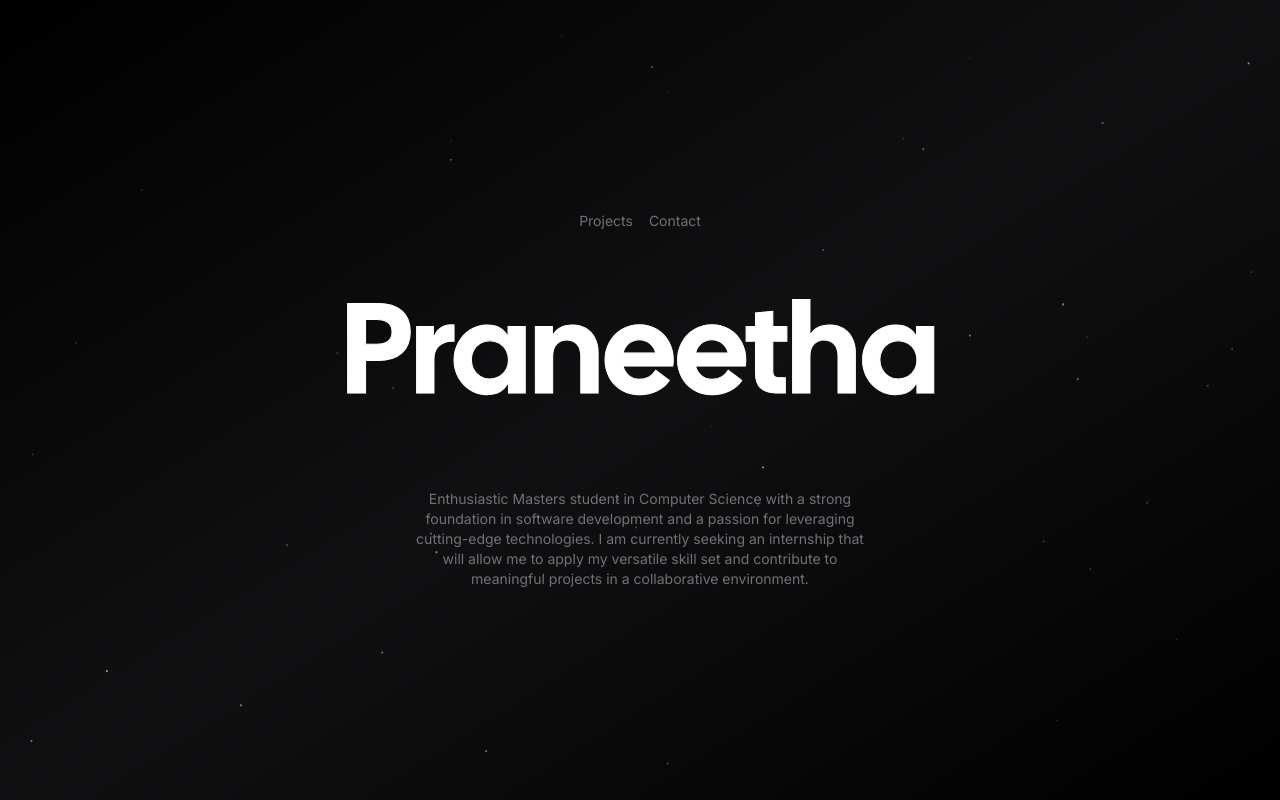
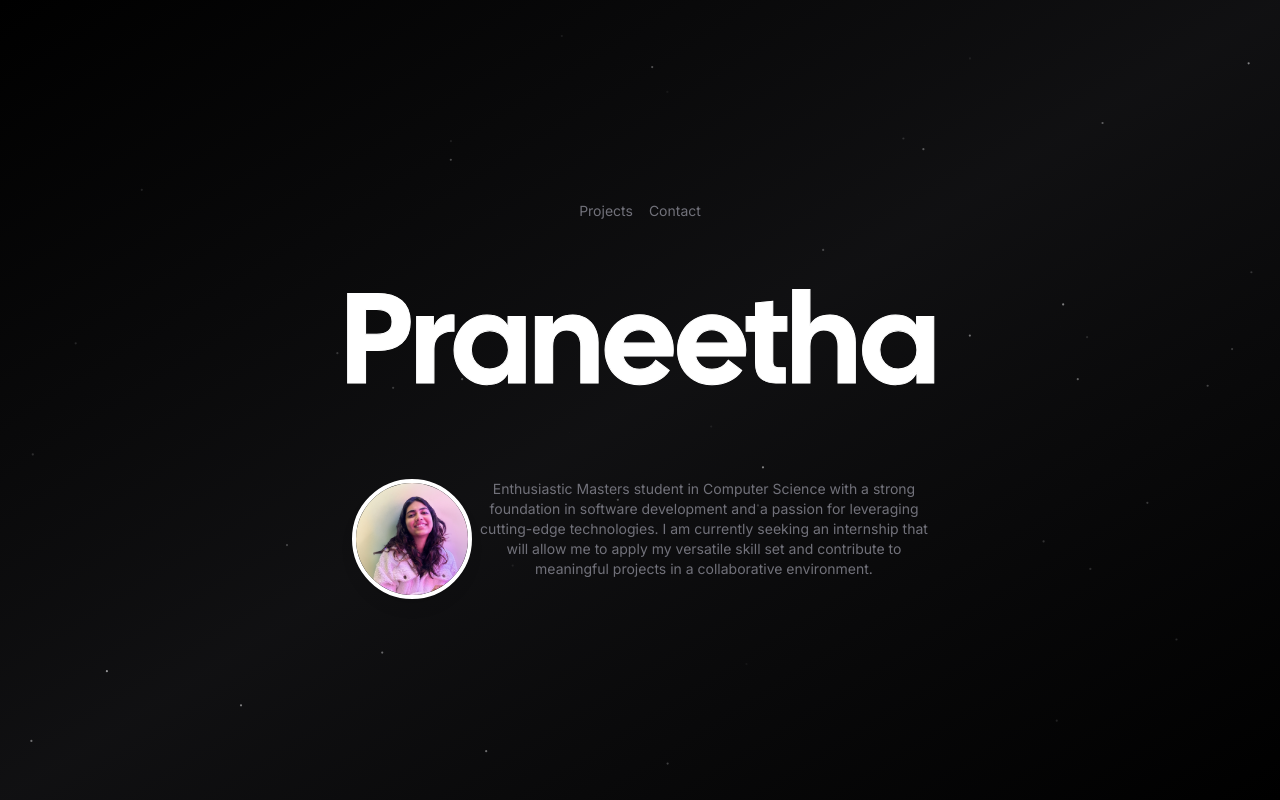
Before and after one commit to Praneetha35/my-digital-showcase, a Next.js app: page / in a window 1280 px wide. Built offline with nearby package versions, Linux system fonts and the light colour scheme; no server answers; what tailwindcss-debug-screens would draw is missing.

Commit message:
Added Profile image and modified Linkedin Logo

```diff
--- a/app/contact/page.tsx
+++ b/app/contact/page.tsx
@@ -1,5 +1,5 @@
 "use client";
-import { Github, Mail, Twitter } from "lucide-react";
+import { Github, Twitter, Linkedin } from "lucide-react";
 import Link from "next/link";
 import { Navigation } from "../components/nav";
 import { Card } from "../components/card";
@@ -12,7 +12,7 @@ const socials = [
     handle: "@praneethacp35",
   },
   {
-    icon: <Mail size={20} />,
+    icon: <Linkedin size={20} />,
     href: "https://www.linkedin.com/in/praneethachandraprakash",
     label: "LinkedIn",
     handle: "Praneetha C",
--- a/app/page.tsx
+++ b/app/page.tsx
@@ -1,6 +1,7 @@
 import Link from "next/link";
 import React from "react";
 import Particles from "./components/particles";
+import Image from "next/image";
 
 const navigation = [
   { name: "Projects", href: "/projects" },
@@ -33,7 +34,14 @@ export default function Home() {
       </h1>
 
       <div className="hidden w-screen h-px animate-glow md:block animate-fade-right bg-gradient-to-r from-zinc-300/0 via-zinc-300/50 to-zinc-300/0" />
-      <div className="my-16 text-center animate-fade-in">
+      <div className="my-16 text-center animate-fade-in flex">
+        <Image
+          className="mr-2 rounded-full border-4 border-solid border-white shadow-lg hover:scale-150 transition-transform duration-300 transform-gpu hover:-rotate-6 hover:shadow-xl hover:grayscale-50 hover:brightness-110 hover:border-transparent transition-all"
+          src="/cropped.png"
+          width={120}
+          height={120}
+          alt="Picture of the author"
+        />
         <h2 className="text-sm text-zinc-500 flex justify-center max-w-sm md:max-w-md">
           Enthusiastic Masters student in Computer Science with a strong
           foundation in software development and a passion for leveraging
--- a/global.css
+++ b/global.css
@@ -4,6 +4,6 @@
 
 @layer base {
   .text-edge-outline {
-    -webkit-text-stroke: 1px rgba(255,255,255,0.3);
+    -webkit-text-stroke: 1px rgba(255, 255, 255, 0.3);
   }
 }
```
Also changed, not shown: public/cropped.png (added).
